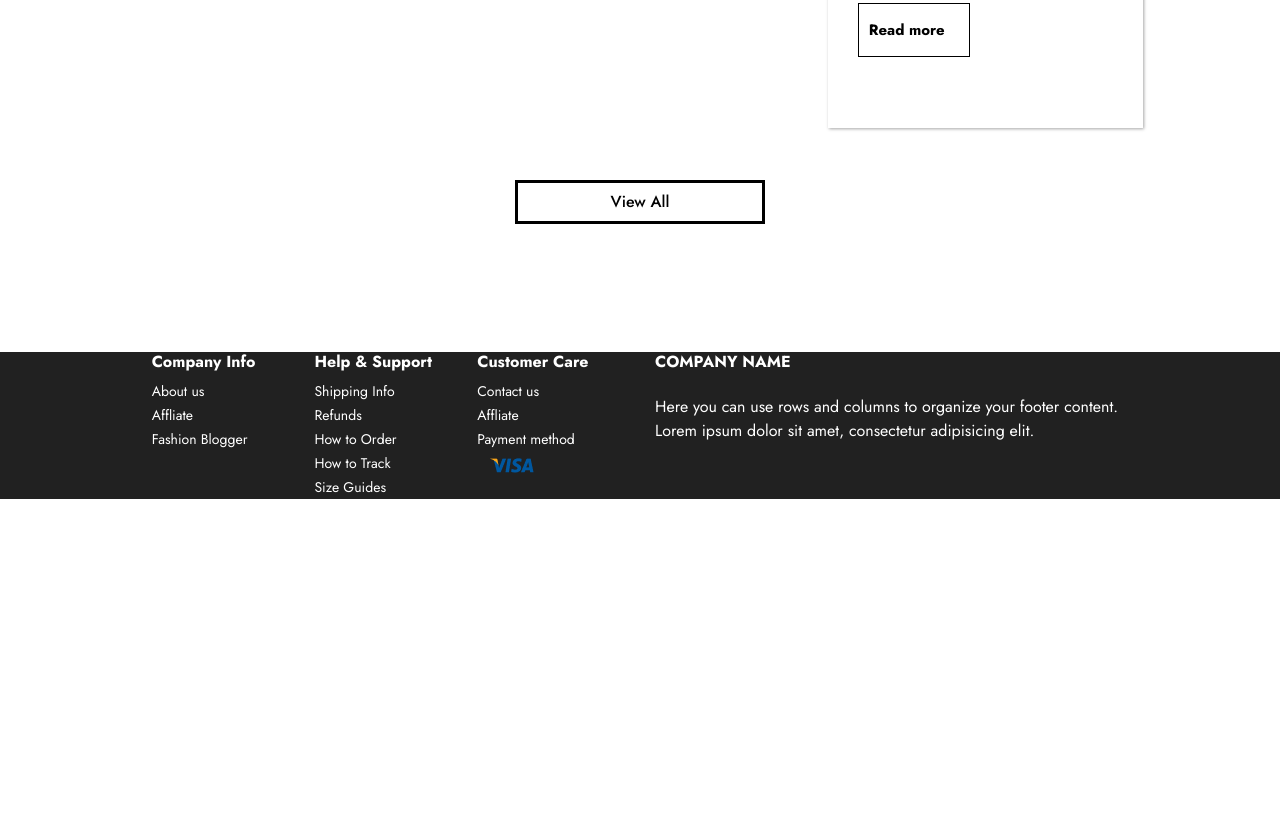
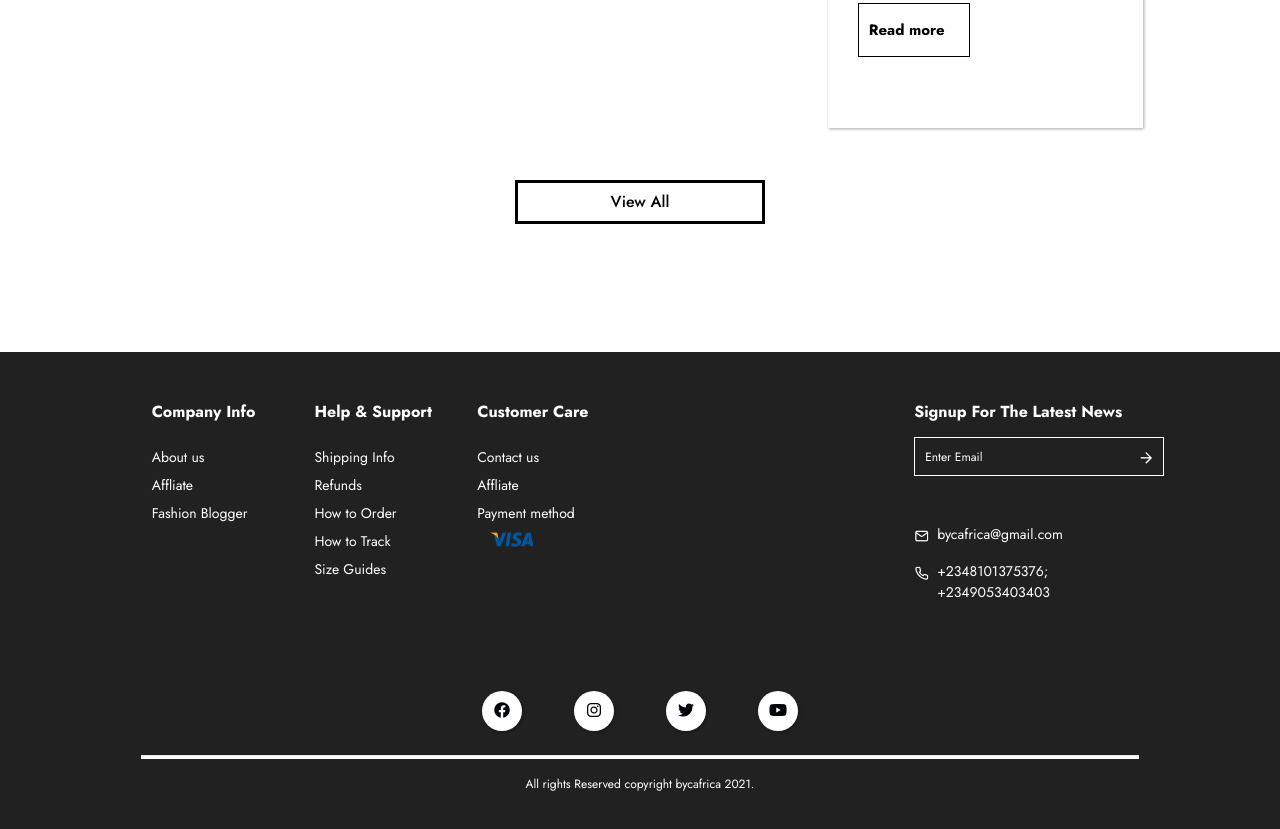
Before and after one commit to wandeyyyyy/byc, a plain HTML site: page index.html in a window 1280 px wide. Shown: the part 4773-5602 px from the top of the page. Before the commit the page ends 5272 px from the top, so only its background shows below. Drawn offline with nearby package versions, Linux system fonts and the light colour scheme.

Commit message:
another commit

```diff
--- a/index.html
+++ b/index.html
@@ -437,28 +437,28 @@
         <div class="col-sm-12 col-md-12 col-lg-6 col-xl-6">
          <div class="row">
           <div class="col-sm-12 col-md-12 col-lg-4 col-xl-4">
-            <h6>Company Info</h6>
+            <h6 class="mb-4">Company Info</h6>
 
-              <li><a href="">About us</a></li>
-              <li><a href="">Affliate</a></li>
+              <li class="mb-1"><a href="">About us</a></li>
+              <li class="mb-1"><a href="">Affliate</a></li>
               <li><a href="">Fashion Blogger</a></li>
 
           </div>
           <div class="col-sm-12 col-md-12 col-lg-4 col-xl-4">
-            <h6>Help & Support</h6>
+            <h6 class="mb-4">Help & Support</h6>
 
-              <li><a href="">Shipping Info</a></li>
-              <li><a href="">Refunds</a></li>
-              <li><a href="">How to Order</a></li>
-              <li><a href="">How to Track</a></li>
+              <li class="mb-1"><a href="">Shipping Info</a></li>
+              <li class="mb-1"><a href="">Refunds</a></li>
+              <li class="mb-1"><a href="">How to Order</a></li>
+              <li class="mb-1"><a href="">How to Track</a></li>
               <li><a href="">Size Guides</a></li>
 
           </div>
           <div class="col-sm-12 col-md-12 col-lg-4 col-xl-4">
-            <h6>Customer Care</h6>
+            <h6 class="mb-4">Customer Care</h6>
 
-              <li><a href="">Contact us</a></li>
-              <li><a href="">Affliate</a></li>
+              <li class="mb-1"><a href="">Contact us</a></li>
+              <li class="mb-1"><a href="">Affliate</a></li>
               <li><a href="">Payment method</a></li>
               <div class="payment-cards">
                 <img src="./assets/PayPal.png" alt="" class="mr-2">
@@ -472,24 +472,55 @@
 
       </div>
       <div class="col-sm-12 col-md-12 col-lg-6 col-xl-6">
-        <h6 class="text-uppercase fw-bold mb-4">Company name</h6>
-        <p>
-          Here you can use rows and columns to organize your footer content. Lorem ipsum
-          dolor sit amet, consectetur adipisicing elit.
-        </p>
+        <div class="row">
+          <div class="col-sm-12 col-md-12 col-lg-6 col-xl-6">
+            </div>
+            <div class="col-sm-12 col-md-12 col-lg-6 col-xl-6">
+              <h6>Signup For The Latest News</h6>
+              <div class="input">
+              <div class="input-img-div mt-3">
+              <input type="text" placeholder="Enter Email">
+              <a href=""><img src="./assets/input arr.png" alt=""></a>
+              </div>
+              <div class="mail mt-5">
+                <div>
+                <img src="./assets/Mail.png" alt="" class="mr-2">
+                </div>
+                <p>bycafrica@gmail.com </p>
+              </div>
+              <div class="phone">
+                <div>
+                <img src="./assets/Phone.png" alt=""class="mr-2">
+                </div>
+                <p>+2348101375376; +2349053403403 </p>
+              </div>
+            </div>
+            </div>
+        </div>
 
-    </div>
-    </div>
       </div>
       <div class="col-sm-12 col-md-12 col-lg-1 col-xl-1"></div>
   </section>
   <!-- Section: Links  -->
 
   <!-- Copyright -->
-  <!-- <div class="text-center p-4">
-    © 2021 Copyright:
-    <a class="text-reset fw-bold" href="https://mdbootstrap.com/">MDBootstrap.com</a>
-  </div> -->
+   <div class="text-center text-white p-2 social-icon">
+<div class="social-icons">
+  <a href=""><i class="fa-brands fa-facebook" style="color:  #000205;"></i></a>
+</div>
+<div class="social-icons">
+  <a href=""><i class="fa-brands fa-instagram" style="color: #000205;"></i></a>
+</div>
+<div class="social-icons">
+  <a href=""><i class="fa-brands fa-twitter" style="color: #000205;"></i></a>
+</div>
+<div class="social-icons">
+  <a href=""><i class="fa-brands fa-youtube"  style="color: #000205;"></i></a>
+</div>
+  </div>
+
+  <hr>
+  <p class="text-center text-white copy">All rights Reserved  copyright bycafrica 2021.</p>
   <!-- Copyright -->
 </footer>
 <!-- Footer -->
--- a/scss/style.scss
+++ b/scss/style.scss
@@ -472,6 +472,7 @@ color: black;
 footer{
 background: #212121;;
 margin-top: 10%;
+padding: 50px 0;
 h6{
   font-weight: 700;
 }
@@ -493,6 +494,65 @@ h6{
     display: flex;
   }
 
+.input-img-div{
+  border: 1px solid white;
+  width: 250px;
+}
+  input{
+    border: none;
+    padding: 8px 10px;
+    width: 220px;
+    outline: none;
+    background: #212121;
+    caret-color: #fff;
+    color: #fff;
+    font-size: 14px;
+    &::placeholder{
+      font-size: 12px;
+      font-weight: 400;
+      color: #fff;
+      font-family: 'Jost', sans-serif;
+    }
+
+  }
+  .mail, .phone{
+    display: flex;
+   font-size: 14px;
+  }
+
+  .mail p, .phone p{
+    font-size: 14px;
+  }
+.social-icon{
+  display: flex;
+  width: 30%;
+  margin: 0 auto;
+  margin-top: 5%;
+  .social-icons{
+    background: #fff;
+    width: 40px;
+    height: 40px;
+    border-radius: 50%;
+   margin: 0 auto;
+   display: flex;
+   justify-content: center;
+align-items: center;
+@include shadow;
+&:hover{
+  background: $bg-color;
+}
+
+  }
+
+}
+hr{
+  background: #fff;
+  width: 78%;
+  height: 3px;
+   }
+   .copy{
+    font-size: 12px;
+   }
 }
 .section-footer, .footer, .footer-container{
   width: 100%;
@@ -634,6 +694,25 @@ width: 80%;
     margin-top: 10%;
   }
 }
+
+footer{
+  text-align: center;
+
+  .input-img-div{
+    margin: 0 auto;
+  }
+  .mail, .phone{
+ justify-content: center;
+  }
+
+  h6{
+    margin-top: 10%;
+  }
+  .social-icon{
+  width: 60%;
+
+  }
+}
 }
 
 
```
Also changed, not shown: assets/Mail.png (added), assets/Phone.png (added), assets/input arr.png (added), css/style.css, 5 other files.
